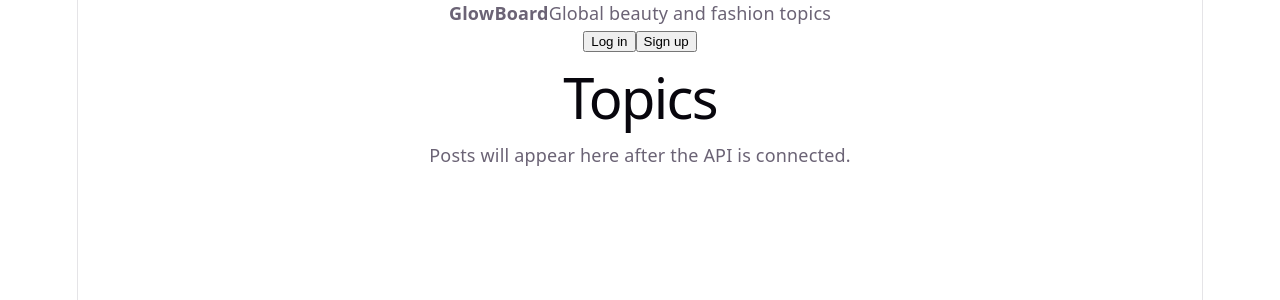
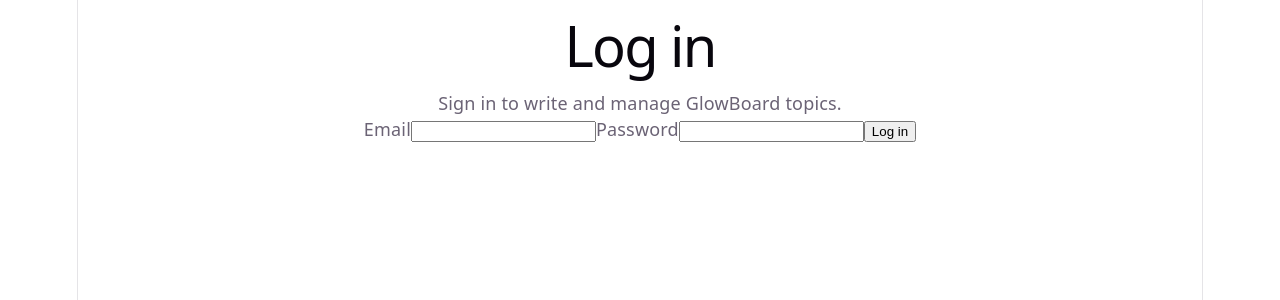
Before and after one commit to devhyun05/jungle-week15-16-302-team5-hub, a React (Vite) app in the folder frontend/: page / in a window 1280 px wide. Shown: the top 300 px of the page. Built offline with nearby package versions, Linux system fonts and the light colour scheme; no server answers.

Commit message:
feat(frontend): add login page

```diff
--- a/frontend/src/App.tsx
+++ b/frontend/src/App.tsx
@@ -1,4 +1,10 @@
+import { LoginPage } from './pages/LoginPage'
+import './index.css'
+
 function App() {
+  return <LoginPage />
+
+  /*
   return (
     <div className="app-shell">
       <header className="top-bar">
@@ -21,6 +27,7 @@
       </main>
     </div>
   )
+  */
 }
 
 export default App
--- /dev/null
+++ b/frontend/src/pages/LoginPage.tsx
@@ -0,0 +1,66 @@
+import { useState } from 'react'
+
+import { login } from '../api/auth'
+
+export function LoginPage() {
+    const [email, setEmail] = useState('')
+    const [password, setPassword] = useState('')
+    const [loading, setLoading] = useState(false)
+    const [error, setError] = useState<string | null>(null)
+
+    async function handleSubmit(event: React.FormEvent) {
+        event.preventDefault()
+
+        setLoading(true)
+        setError(null)
+
+        try {
+            const result = await login({
+                email,
+                password,
+            })
+
+            localStorage.setItem('access_token', result.access_token)
+
+            console.log('Logged in user:', result.user)
+        } catch {
+            setError('failed to log in.')
+        } finally {
+            setLoading(false)
+        }
+    }
+    return (
+        <main className="page">
+            <section className="auth-panel">
+                <h1>Log in</h1>
+                <p>Sign in to write and manage GlowBoard topics.</p>
+
+                <form onSubmit={handleSubmit}>
+                    <label>
+                        Email
+                        <input
+                            type="email"
+                            value={email}
+                            onChange={(event) => setEmail(event.target.value)}
+                        />
+                    </label>
+
+                    <label>
+                        Password
+                        <input
+                            type="password"
+                            value={password}
+                            onChange={(event) => setPassword(event.target.value)}
+                        />
+                    </label>
+
+                    {error && <p className="error-message">{error}</p>}
+
+                    <button type="submit" disabled={loading}>
+                        {loading ? 'Logging in...' : 'Log in'}
+                    </button>
+                </form>
+            </section>
+        </main>
+    )
+}
```
